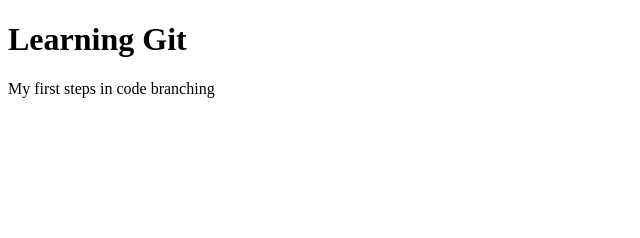
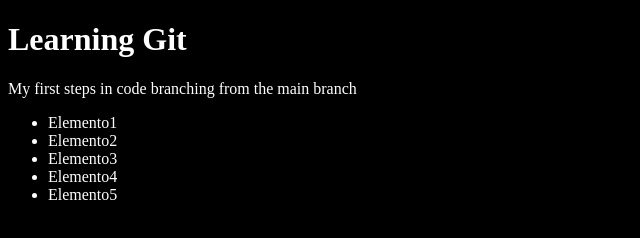
Before and after one commit to RicardoCS18/Youtube-Git, a plain HTML site: page index.html in a window 1280 px wide. Shown: the whole page, without its empty margins (0-640 px from the left). Drawn offline with Linux system fonts and the light colour scheme.

Commit message:
Agregando style.css al index.html

```diff
--- a/index.html
+++ b/index.html
@@ -5,9 +5,17 @@
     <meta http-equiv="X-UA-Compatible" content="IE=edge" />
     <meta name="viewport" content="width=device-width, initial-scale=1.0" />
     <title>Learning Git</title>
+    <link rel="stylesheet" href="style.css" />
   </head>
   <body>
     <h1>Learning Git</h1>
-    <p>My first steps in code branching</p>
+    <p>My first steps in code branching from the main branch</p>
+    <ul>
+      <li>Elemento1</li>
+      <li>Elemento2</li>
+      <li>Elemento3</li>
+      <li>Elemento4</li>
+      <li>Elemento5</li>
+    </ul>
   </body>
 </html>
```
